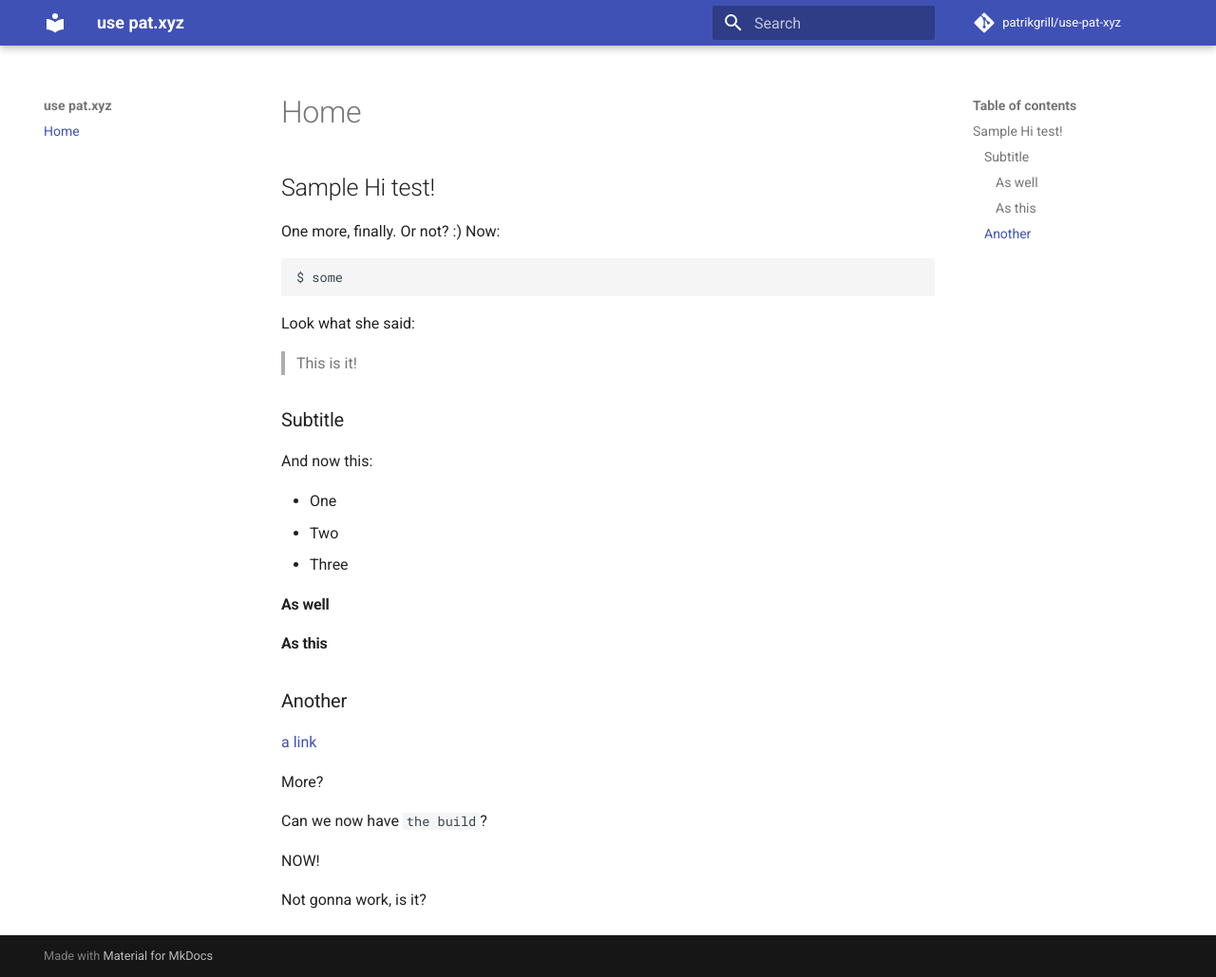
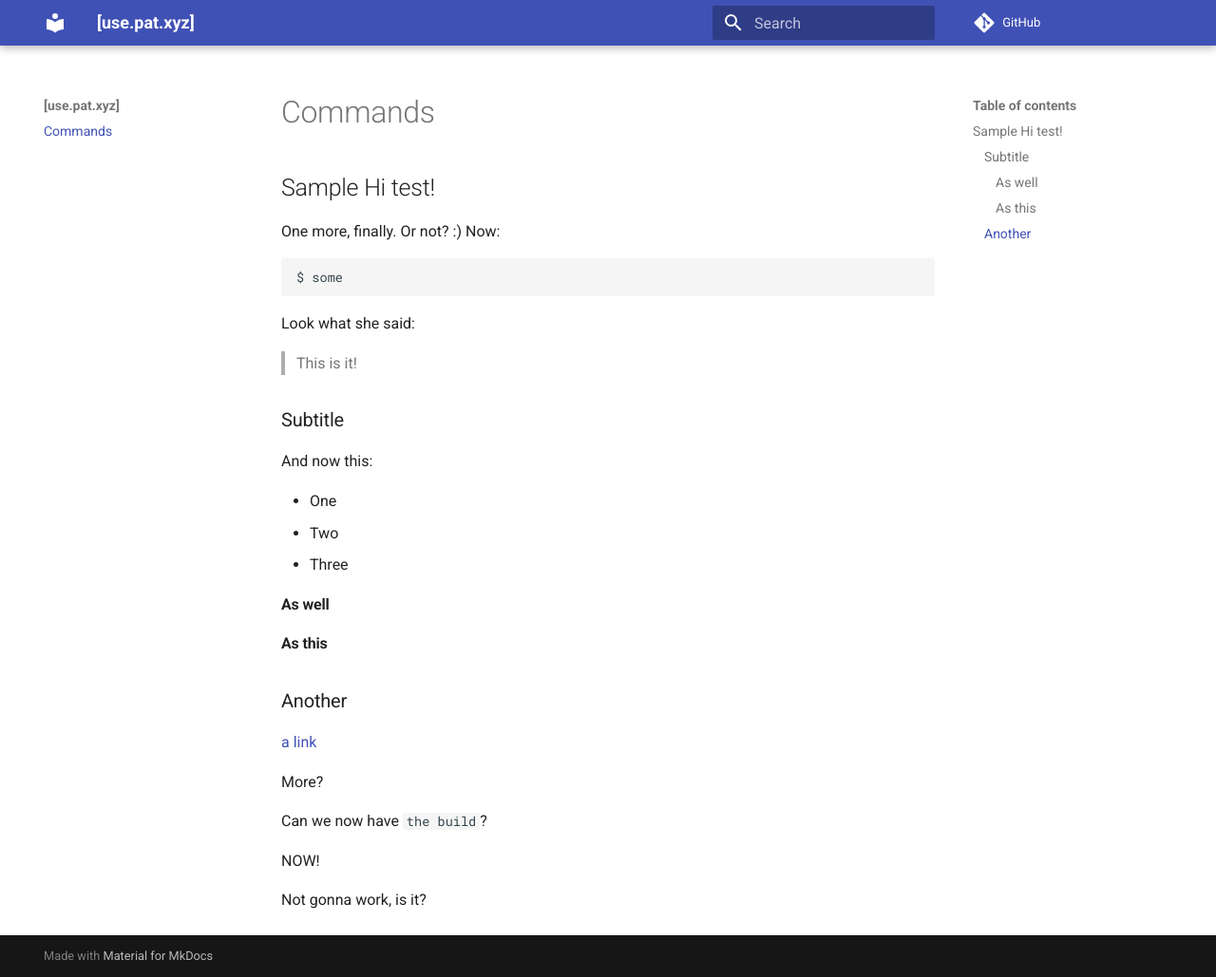
Before and after one commit to patrikgrill/use-pat-xyz, an MkDocs documentation site: the page built from docs/index.md, in a window 1280 px wide and 1029 px high. Shown: the whole window at 95% size. Built offline with MkDocs 1.6.1 and Material for MkDocs 9.7.7, drawn with Linux system fonts in a browser that asks for light colours; comment, search, counter and statistics services are not loaded.

Commit message:
Update mkdocs.yml

```diff
--- a/mkdocs.yml
+++ b/mkdocs.yml
@@ -1,10 +1,19 @@
-site_name: use pat.xyz
-site_description: 'use pat.xyz'
-site_author: 'pat.xyz'
+site_name: '[use.pat.xyz]'
 docs_dir: docs/
-repo_name: 'patrikgrill/use-pat-xyz'
-repo_url: 'https://github.com/patrikgrill/use-pat-xyz'
 nav:
-    - Home: index.md
+    - Commands: index.md
 theme:
   name: 'material'
+markdown_extensions:
+  - admonition
+  - pymdownx.details
+  - pymdownx.highlight
+  - pymdownx.superfences:
+      custom_fences:
+        - name: mermaid
+          class: mermaid
+          format: !!python/name:pymdownx.superfences.fence_code_format
+repo_url: 'https://github.com/patrikgrill/use-pat-xyz'
+site_url: https://use.pat.xyz
+plugins:
+  - search
```
